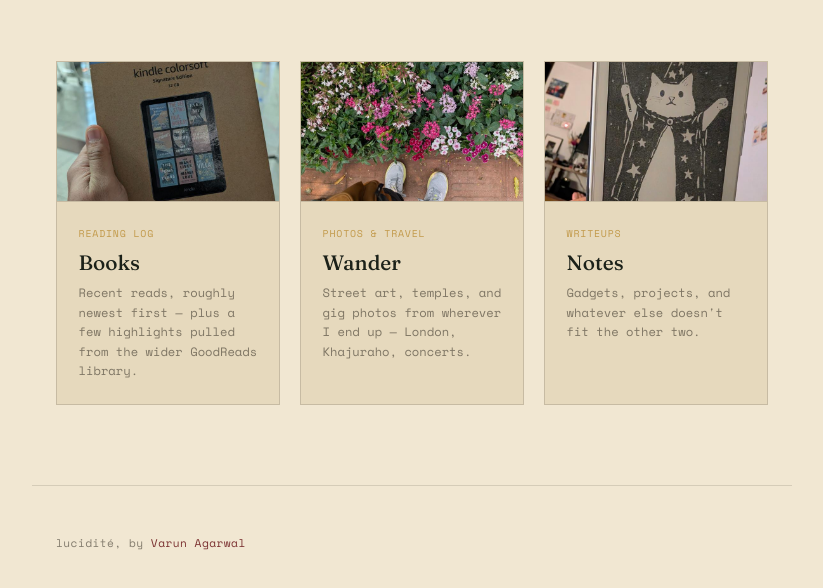
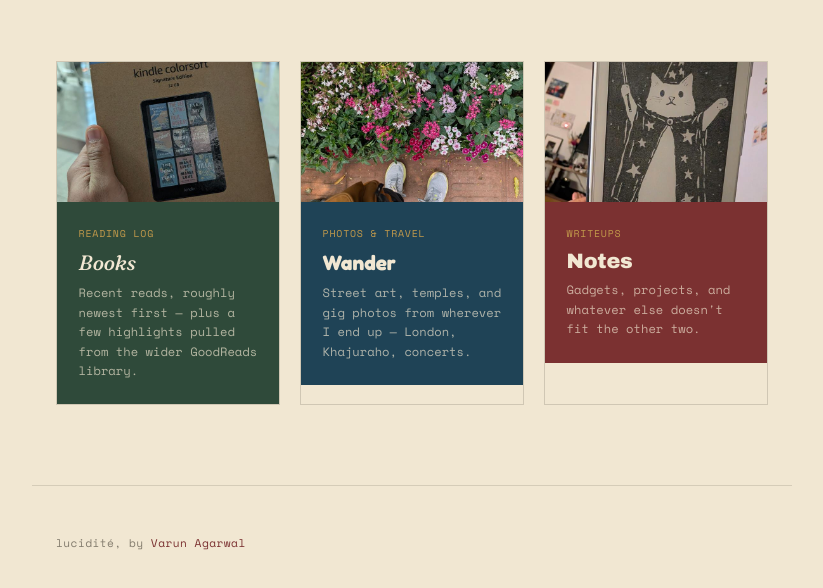
Before and after one commit to Dr-VarunAgarwal/blog, a plain HTML site: page index.html in a window 1280 px wide. Shown: the part 298-886 px from the top of the page, without its empty margins (228-1051 px from the left). Drawn offline with nearby package versions, Linux system fonts and the light colour scheme.

Commit message:
Give homepage section cards bolder per-card color and borrowed type
Card bodies now use a distinct flat color per section (forest/teal/
oxblood) instead of a shared muted tone, and each card's title borrows
the header typeface its own subsite uses (Fraunces italic for Books,
Fredoka for Wander, Archivo Black for Notes) so the hub previews each
section's visual voice.

```diff
--- a/index.html
+++ b/index.html
@@ -10,7 +10,7 @@
 <link rel="icon" type="image/png" sizes="512x512" href="favicon-512.png">
 <link rel="apple-touch-icon" href="apple-touch-icon.png">
 <link rel="preconnect" href="https://fonts.googleapis.com">
-<link href="https://fonts.googleapis.com/css2?family=Fraunces:ital,opsz,wght@0,9..144,340;0,9..144,480;0,9..144,600;1,9..144,400;1,9..144,500&family=Space+Mono:wght@400;700&display=swap" rel="stylesheet">
+<link href="https://fonts.googleapis.com/css2?family=Fraunces:ital,opsz,wght@0,9..144,340;0,9..144,480;0,9..144,600;1,9..144,400;1,9..144,500&family=Fredoka:wght@700&family=Archivo+Black&family=Space+Mono:wght@400;700&display=swap" rel="stylesheet">
 <style>
   :root{
     --ink: #1b2119;
@@ -18,8 +18,11 @@
     --paper-soft: #e6d9bd;
     --gold: #c29a4b;
     --oxblood: #7b3131;
+    --forest: #2f4a3a;
+    --deep-teal: #1f4356;
     --text-on-paper: #2a241c;
     --muted-on-paper: rgba(42,36,28,0.55);
+    --muted-on-dark: rgba(241,231,210,0.68);
     --max: 760px;
   }
   *{box-sizing:border-box;}
@@ -73,31 +76,42 @@
 
   .section-card{
     display:block; text-decoration:none; color:inherit;
-    background:var(--paper-soft);
     border:1px solid rgba(42,36,28,0.16);
     overflow:hidden;
     transition:transform 0.2s ease, box-shadow 0.2s ease;
   }
   .section-card:hover{
     transform:translateY(-3px);
-    box-shadow:4px 6px 0 0 rgba(42,36,28,0.1);
+    box-shadow:5px 7px 0 0 rgba(27,33,25,0.22);
   }
   .section-cover{
     width:100%; height:140px; object-fit:cover; display:block;
-    border-bottom:1px solid rgba(42,36,28,0.16);
   }
-  .section-card-body{ padding:1.5rem 1.35rem; }
+  .section-card-body{
+    padding:1.5rem 1.35rem;
+    background:var(--paper-soft);
+    color:var(--text-on-paper);
+  }
+  .section-card--books .section-card-body{ background:var(--forest); color:var(--paper); }
+  .section-card--wander .section-card-body{ background:var(--deep-teal); color:var(--paper); }
+  .section-card--notes .section-card-body{ background:var(--oxblood); color:var(--paper); }
   .section-tag{
     font-size:0.62rem; letter-spacing:0.08em; text-transform:uppercase;
     color:var(--gold); display:block; margin-bottom:0.6rem;
   }
   .section-name{
     font-family:"Fraunces", serif; font-weight:500; font-size:1.3rem;
-    color:var(--ink); margin:0 0 0.5rem;
+    color:inherit; margin:0 0 0.5rem;
   }
-  .section-card:hover .section-name{ color:var(--oxblood); }
+  .section-card:hover .section-name{ color:var(--gold); }
+
+  /* each card's title borrows the type its own site uses for its header */
+  .section-card--books .section-name{ font-style:italic; }
+  .section-card--wander .section-name{ font-family:"Fredoka", sans-serif; font-weight:700; }
+  .section-card--notes .section-name{ font-family:"Archivo Black", sans-serif; font-weight:400; letter-spacing:-0.01em; }
   .section-blurb{
-    font-size:0.76rem; color:var(--muted-on-paper); line-height:1.6; margin:0;
+    font-size:0.76rem; line-height:1.6; margin:0;
+    color:var(--muted-on-dark);
   }
 
   footer{
@@ -127,7 +141,7 @@
   </p>
 
   <div class="sections">
-    <a class="section-card" href="https://books.varunagarwal.com">
+    <a class="section-card section-card--books" href="https://books.varunagarwal.com">
       <img class="section-cover" src="img/cover-books.jpg" alt="" loading="lazy">
       <div class="section-card-body">
         <span class="section-tag">Reading log</span>
@@ -135,7 +149,7 @@
         <p class="section-blurb">Recent reads, roughly newest first — plus a few highlights pulled from the wider GoodReads library.</p>
       </div>
     </a>
-    <a class="section-card" href="https://wander.varunagarwal.com">
+    <a class="section-card section-card--wander" href="https://wander.varunagarwal.com">
       <img class="section-cover" src="img/cover-field-notes.jpg" alt="" loading="lazy">
       <div class="section-card-body">
         <span class="section-tag">Photos &amp; travel</span>
@@ -143,7 +157,7 @@
         <p class="section-blurb">Street art, temples, and gig photos from wherever I end up — London, Khajuraho, concerts.</p>
       </div>
     </a>
-    <a class="section-card" href="https://notes.varunagarwal.com">
+    <a class="section-card section-card--notes" href="https://notes.varunagarwal.com">
       <img class="section-cover" src="img/cover-notes.jpg" alt="" loading="lazy">
       <div class="section-card-body">
         <span class="section-tag">Writeups</span>
```
